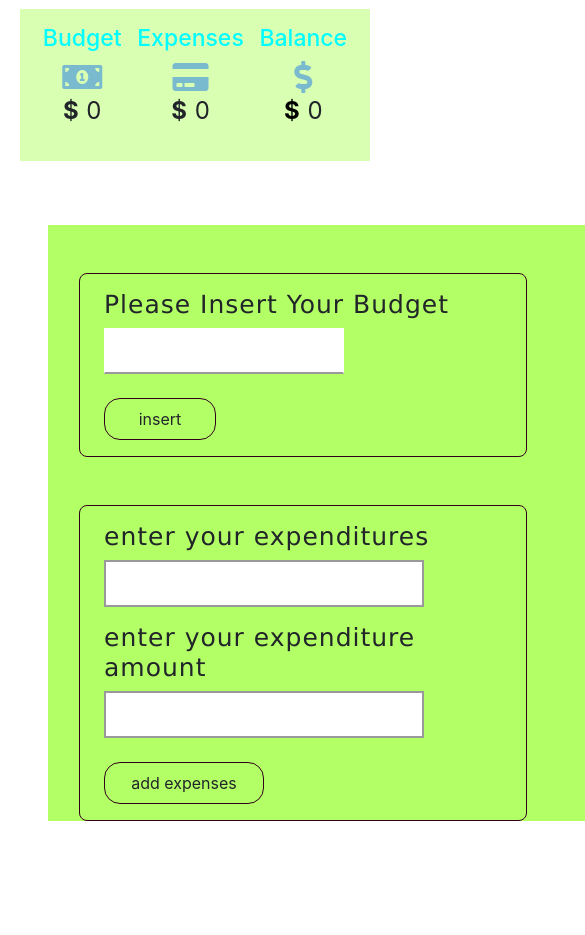
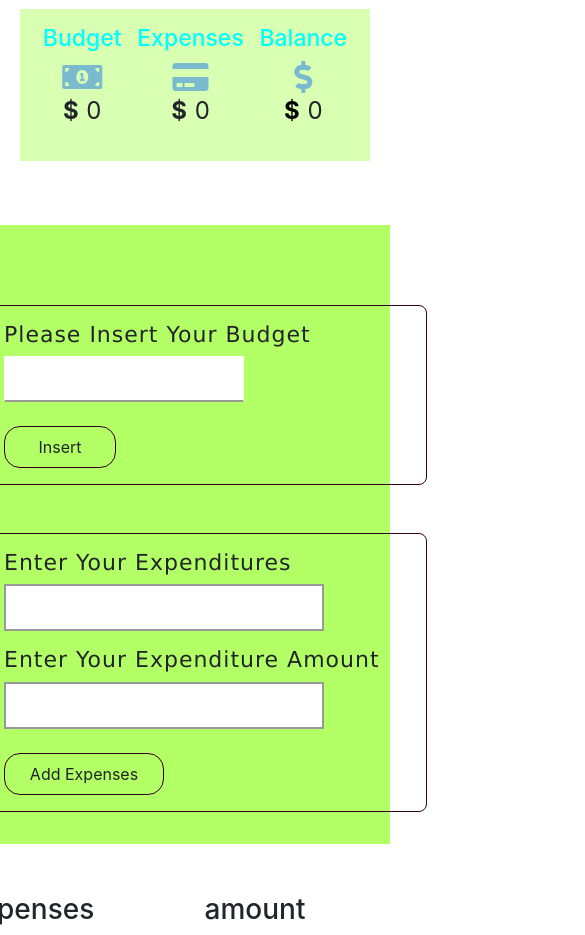
Before and after one commit to GabriellaAmah/javascript-budget-web-app, a plain HTML site: page index.html in a window 390 px wide. Shown: the part 107-1042 px from the top of the page, 585 px wide, since content can reach past the window. Before the commit the page ends 928 px from the top, so only its background shows below. Drawn offline with Linux system fonts and the light colour scheme.

Commit message:
Updates style file

```diff
--- a/css/main.css
+++ b/css/main.css
@@ -6,6 +6,28 @@
 
 body {
   overflow-x: hidden;
+}
+
+/**Feedback styles**/
+
+#feedback {
+  background-color: red;
+  width: 20rem;
+  color: white;
+  position: relative;
+  bottom: 1rem;
+  left: 2rem;
+  animation-name: feedback;
+  animation-duration: 3s;
+  animation-delay: 1s;
+  animation-iteration-count: infinite;
+  animation-timing-function: ease-in-out;
+}
+
+#feedback p {
+  padding-left: 1rem;
+  padding-top: 1rem;
+  font-weight: bold;
 }
 
 /**Header Styles*/
@@ -21,7 +43,7 @@ header h1 {
   word-spacing: 1px;
 }
 
-/***BUdget Calculator styles**/
+/***Budget Calculator styles**/
 
 .budget-calculator {
   max-width: 100%;
@@ -74,17 +96,7 @@ header h1 {
   animation-timing-function: ease;
 }
 
-/**BudgetContainer Styles**/
-
-.expenseBudgetContainer {
-  display: grid;
-  grid-template-columns: 1fr 1fr;
-  margin-top: 4rem;
-}
-
-.sub-container {
-  background-color: #b3ff66;
-}
+/**InnerBugetCard**/
 
 .innerBudgetCard {
   margin-top: 3rem;
@@ -97,13 +109,13 @@ header h1 {
 }
 
 .innerBudgetCard h2 {
+  font-size: 22px;
   margin-left: 1.5rem;
   margin-top: 1rem;
   text-transform: capitalize;
   letter-spacing: 1px;
   font-family: "Lucida Sans", "Lucida Sans Regular", "Lucida Grande",
     "Lucida Sans Unicode", Geneva, Verdana, sans-serif;
-  font-size: 25px;
 }
 
 .innerBudgetCard input {
@@ -126,32 +138,30 @@ header h1 {
   margin-bottom: 1rem;
   font-size: 16px;
   cursor: pointer;
+  text-transform: capitalize;
   outline: transparent;
 }
+/**ExpenseBudgetContainer Styles**/
 
-.card3 #feedback,
-#feedback2 {
-  background-color: red;
-  width: 20rem;
-  color: white;
-  position: relative;
-  bottom: 1rem;
-  left: 2rem;
-  animation-name: feedback;
-  animation-duration: 3s;
-  animation-delay: 1s;
-  animation-iteration-count: infinite;
-  animation-timing-function: ease-in-out;
+.expenseBudgetContainer {
+  display: flex;
+  flex-direction: column;
+  justify-content: space-between;
+  align-items: center;
+  margin-top: 4rem;
 }
 
-.card3 #feedback,
-#feedback2 p {
-  padding-left: 1rem;
-  padding-top: 1rem;
-  font-weight: bold;
+.innerContainer {
+  background-color: #b3ff66;
+  display: flex;
+  justify-content: space-around;
+  align-items: center;
+  padding: 2rem;
 }
 
-.card3 {
+/**ExpenseCard Styles**/
+
+.expenseCard {
   display: grid;
   grid-template-columns: 1fr;
   margin-top: 3rem;
@@ -162,7 +172,7 @@ header h1 {
   width: 28rem;
 }
 
-.card3 input {
+.expenseCard input {
   width: 20rem;
   margin-left: 1.5rem;
   padding: 0.5rem 1rem;
@@ -171,16 +181,17 @@ header h1 {
   outline: transparent;
 }
 
-.card3 h2 {
-  font-size: 25px;
+.expenseCard h2 {
+  font-size: 22px;
   margin-left: 1.5rem;
   letter-spacing: 1px;
+  text-transform: capitalize;
   font-family: "Lucida Sans", "Lucida Sans Regular", "Lucida Grande",
     "Lucida Sans Unicode", Geneva, Verdana, sans-serif;
   margin-top: 1rem;
 }
 
-.card3 button {
+.expenseCard button {
   width: 10rem;
   margin-top: 1.5rem;
   margin-left: 1.5rem;
@@ -190,14 +201,15 @@ header h1 {
   margin-bottom: 1rem;
   font-size: 16px;
   cursor: pointer;
+  text-transform: capitalize;
   outline: transparent;
 }
 
-#section4 {
+#expenseAmount {
   margin-top: 2rem;
 }
 
-.card4 {
+.expenseAmountCard {
   margin-top: 1rem;
   display: grid;
   grid-template-columns: 1fr 1fr;
@@ -207,14 +219,14 @@ header h1 {
   border-radius: 1rem;
 }
 
-.card4 p {
+.expenseAmountCard p {
   padding-left: 1rem;
   padding-top: 0.5rem;
   font-weight: bold;
   font-size: 18px;
 }
 
-.card4 i {
+.expenseAmountCard i {
   padding-top: 1rem;
   cursor: pointer;
 }
@@ -239,27 +251,16 @@ header h1 {
   }
 }
 
-@media screen and (max-width: 480px) {
+@media only screen and (max-width: 576px) {
   header h1 {
     font-size: 30px;
     text-align: center;
   }
-  .card2 {
-    display: grid;
-    grid-template-columns: 1fr 1fr 1fr;
-    margin-top: 2rem;
-    background-color: #d9ffb3;
-    width: 40rem !important;
-    margin: auto !important;
-    padding-right: 10rem !important;
-  }
-
-  .container {
-    display: grid;
-    grid-template-columns: 1fr;
-  }
-
-  .sub-container {
-    margin-left: 3rem !important;
+  .innerContainer {
+    display: flex;
+    /*For some weird reason, this flex-direction is not working!! Gotta figure it out**/
+    flex-direction: column;
+    justify-content: space-around;
+    align-items: center;
   }
 }
--- a/index.html
+++ b/index.html
@@ -45,10 +45,11 @@
 
 
             <div class="expenseBudgetContainer">
-                <div class="sub-container container-fluid">
+                <div class="innerContainer container">
+ <!--BudgetContainer-->
                 <div id="budgetContainer">
                     <div class="innerBudgetCard">
-                        <div id="innerBudgetFeedback" hidden>
+                        <div id="feedback" hidden>
                             <p>
                             <i class="fa fa-exclamation-triangle"></i> Type in your budget:
                         </p>
@@ -58,11 +59,13 @@
                             <button class="btn" id="insertBudget" > insert</button>
                     </div>
                 </div>
-
-                <div class="section3">
-                    <div class="card3">
+<!--ExpenseContainer-->
+                <div class="expenseContainer">
+                    <div class="expenseCard">
                         <div id="feedback" hidden>
-                            <p> <i class="fa fa-exclamation-triangle"></i> we cannot process an empty data</p>
+                            <p>
+                             <i class="fa fa-exclamation-triangle"></i> we cannot process an empty data
+                            </p>
                         </div>
                         <h2>enter your expenditures</h2>
                         <input type="text" id="expenditureText" required>
@@ -73,16 +76,13 @@
                 </div>
 
                 </div>
-
-                <div id="section4" hidden>
-                    <div class="card4" >
+<!--ExpenseAmountContainer-->
+                <div id="expenseAmount">
+                    <div class="expenseAmountCard">
                         <h3>expenses</h3>
                         <h3>amount</h3>
                     </div>
                 </div>
-
-
-
             </div>
         </main>
 
```
